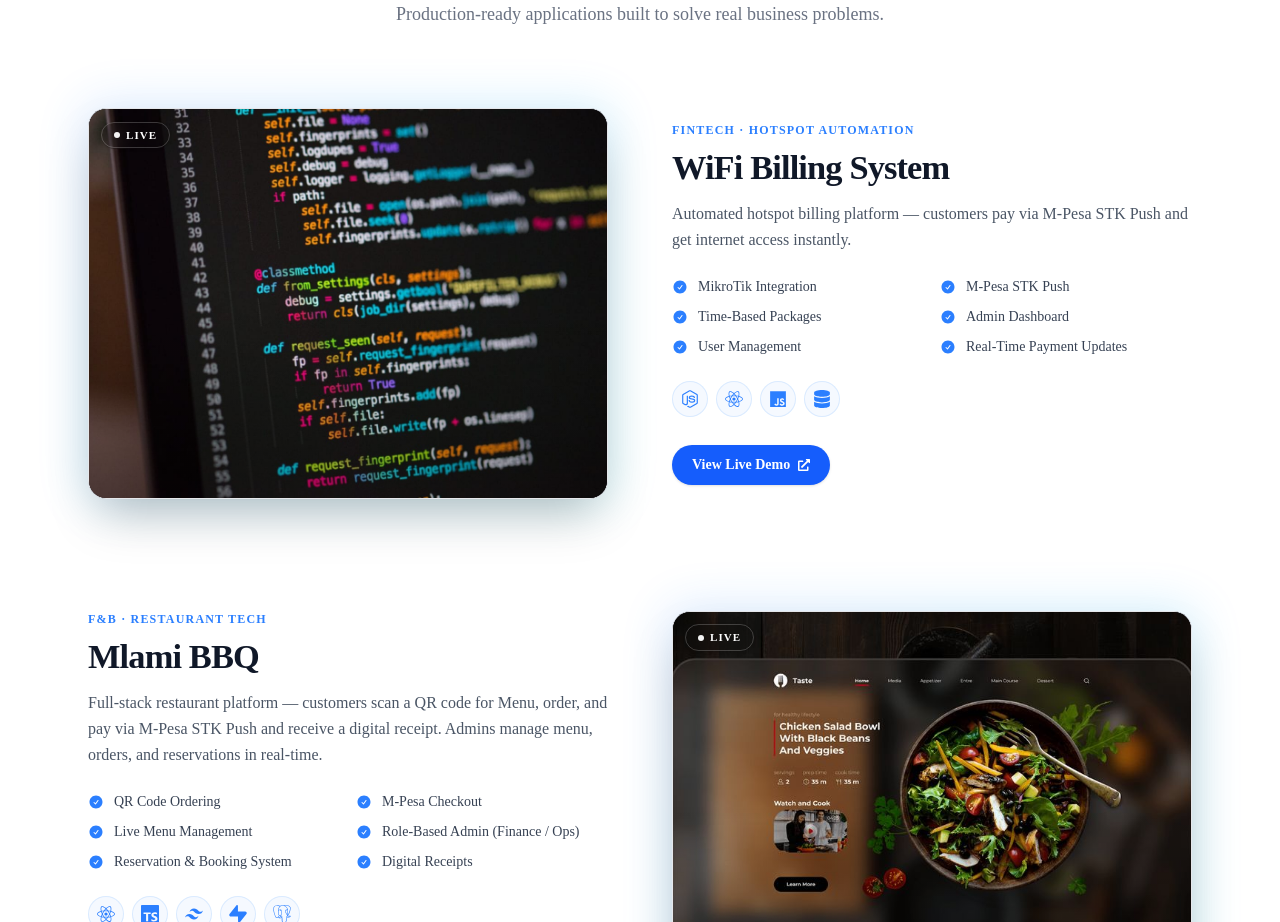
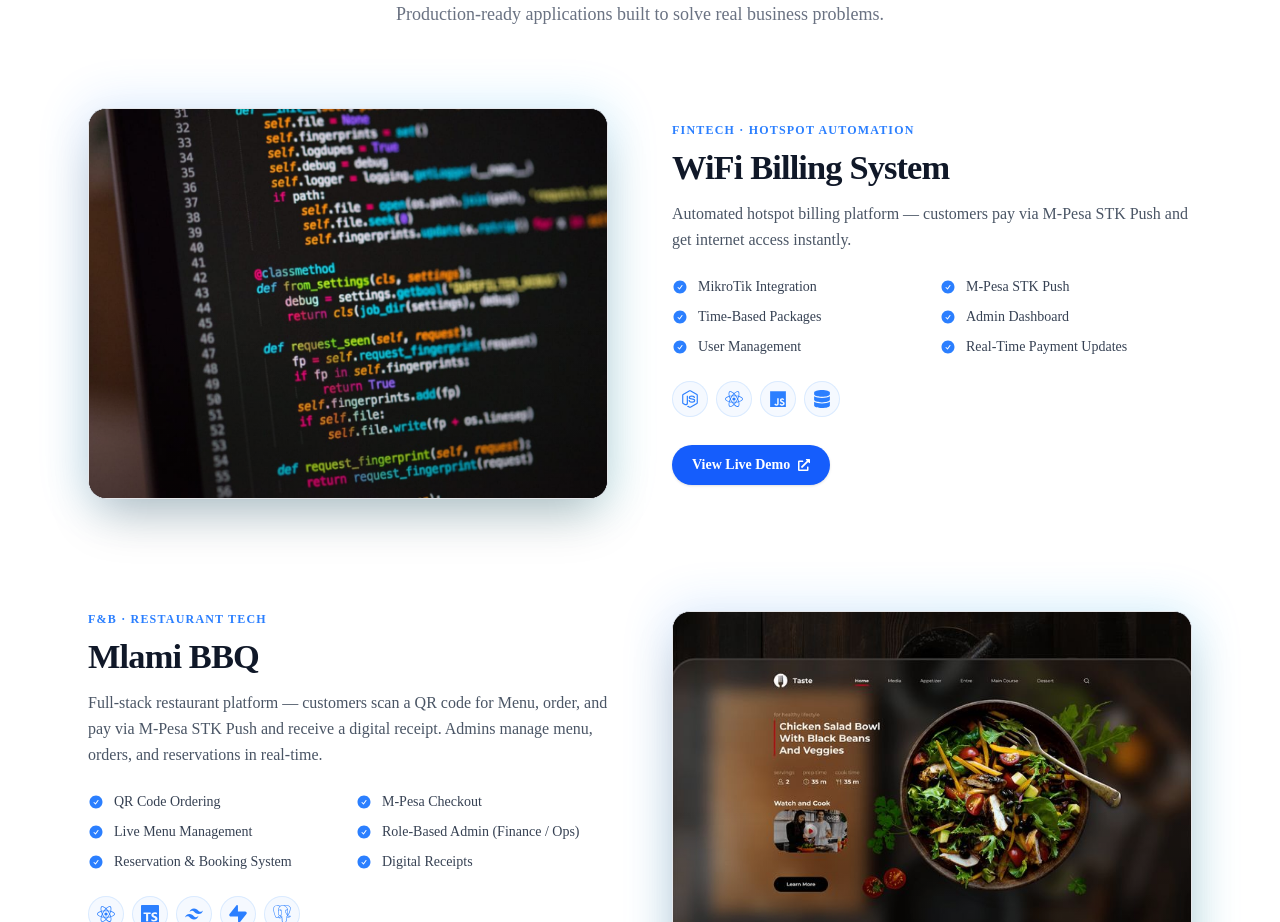
Before and after one commit to Nigiddy/my_portfolio, a Next.js app: page / in a window 1280 px wide. Shown: the part 1760-2682 px from the top of the page. Built offline with nearby package versions, Linux system fonts and the light colour scheme.

Commit message:
Removed status badge on projects

```diff
--- a/src/components/Projects.jsx
+++ b/src/components/Projects.jsx
@@ -15,8 +15,6 @@
     category: "Fintech · Hotspot Automation",
     subtitle:
       "Automated hotspot billing platform — customers pay via M-Pesa STK Push and get internet access instantly.",
-    status: "Live",
-    statusColor: "bg-emerald-500",
     image: "/images/mpesa-wifi.jpg",
     features: [
       "MikroTik Integration",
@@ -40,8 +38,6 @@
     category: "F&B · Restaurant Tech",
     subtitle:
       "Full-stack restaurant platform — customers scan a QR code for Menu, order, and pay via M-Pesa STK Push and receive a digital receipt. Admins manage menu, orders, and reservations in real-time.",
-    status: "Live",
-    statusColor: "bg-blue-500",
     image: "/images/mlami.jpg",
     features: [
       "QR Code Ordering",
@@ -64,12 +60,6 @@
 
 // ─── Sub-components ───────────────────────────────────────────────────────────
 
-const StatusBadge = ({ label, color }) => (
-  <span className={`inline-flex items-center gap-1.5 px-3 py-1 rounded-full text-[11px] font-bold tracking-widest uppercase text-white backdrop-blur-md border border-white/20 shadow-sm ${color}/90`}>
-    <span className="w-1.5 h-1.5 rounded-full bg-white animate-pulse" />
-    {label}
-  </span>
-);
 
 const TechBadge = ({ label, Icon }) => (
   <span
@@ -110,7 +100,6 @@
       <div className="absolute -inset-1.5 bg-gradient-to-br from-blue-500 to-cyan-400 rounded-3xl blur-xl opacity-15 lg:group-hover:opacity-35 transition duration-700" />
       <div className="relative rounded-2xl overflow-hidden border border-gray-200 dark:border-gray-800 shadow-2xl bg-gray-900">
         <div className="absolute top-3 left-3 z-10">
-          <StatusBadge label={project.status} color={project.statusColor} />
         </div>
         <div className="aspect-video lg:aspect-[4/3] relative">
           <Image
```
